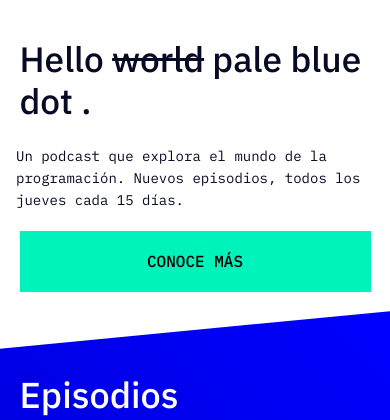
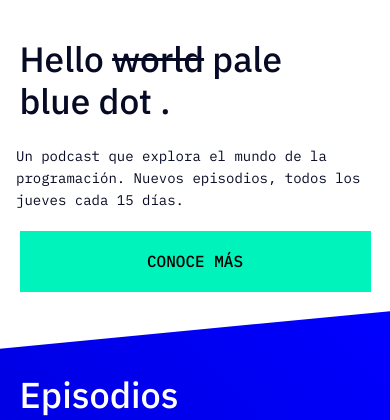
Before and after one commit to sharkwhite21/Podcast_Project, a PHP site: page / in a window 390 px wide. Shown: the part 44-464 px from the top of the page. Run offline with PHP 8.4, Linux system fonts and the light colour scheme; some libraries are stand-ins or nearby versions.

Commit message:
vista mobile

```diff
--- a/CSS/_main.scss
+++ b/CSS/_main.scss
@@ -10,6 +10,7 @@ main{
             line-height: 42px;
             margin-bottom: 4%;
             padding: 2% 5%;
+            width: 82%;
             font-weight: 400;
         }
 
--- a/CSS/styles.css
+++ b/CSS/styles.css
@@ -120,6 +120,7 @@ main {
     line-height: 42px;
     margin-bottom: 4%;
     padding: 2% 5%;
+    width: 82%;
     font-weight: 400; }
   main .primera_seccion p {
     font-family: "IBM Plex Mono", monospace;
```
Also changed, not shown: 1 other file.
